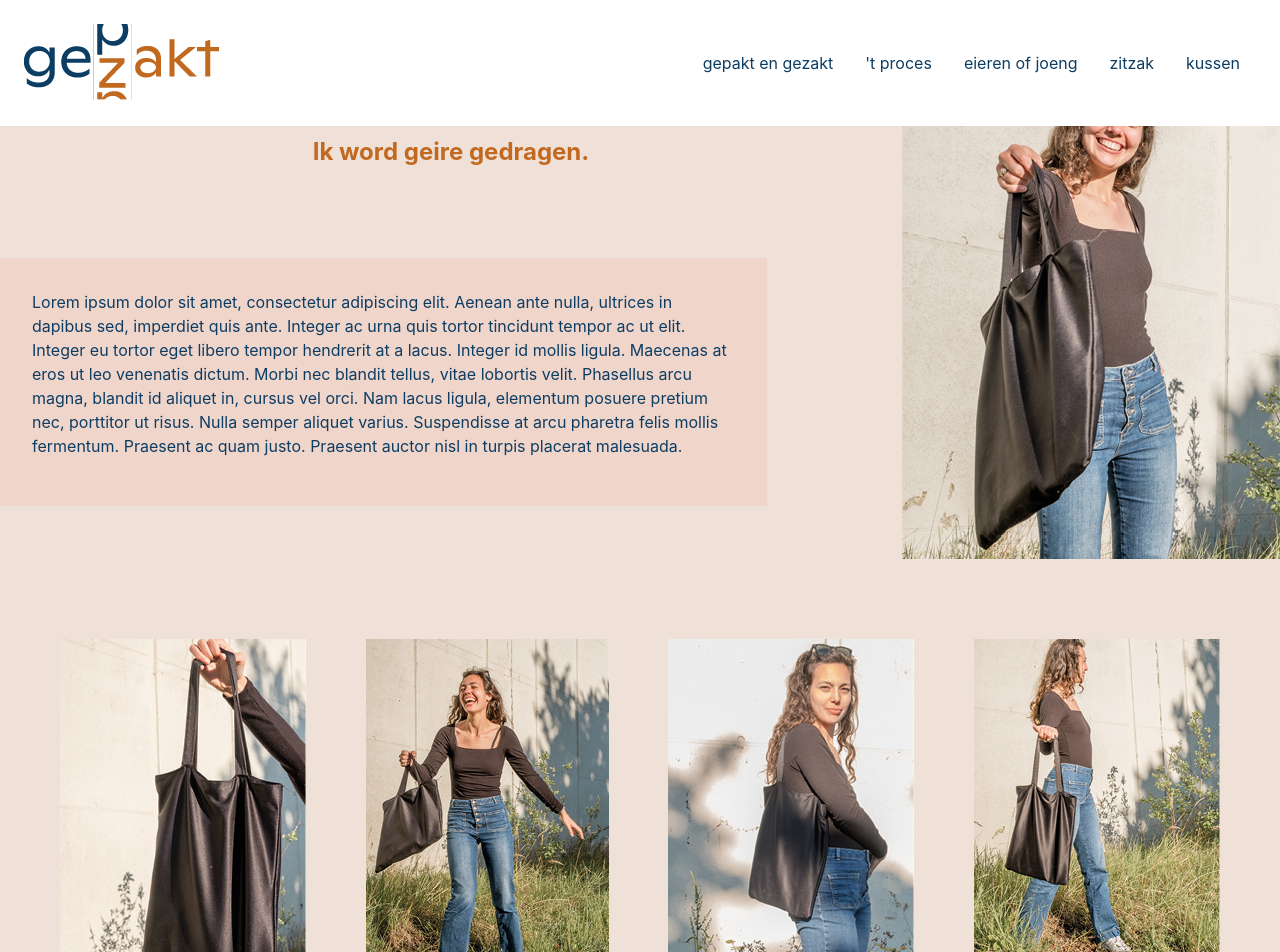
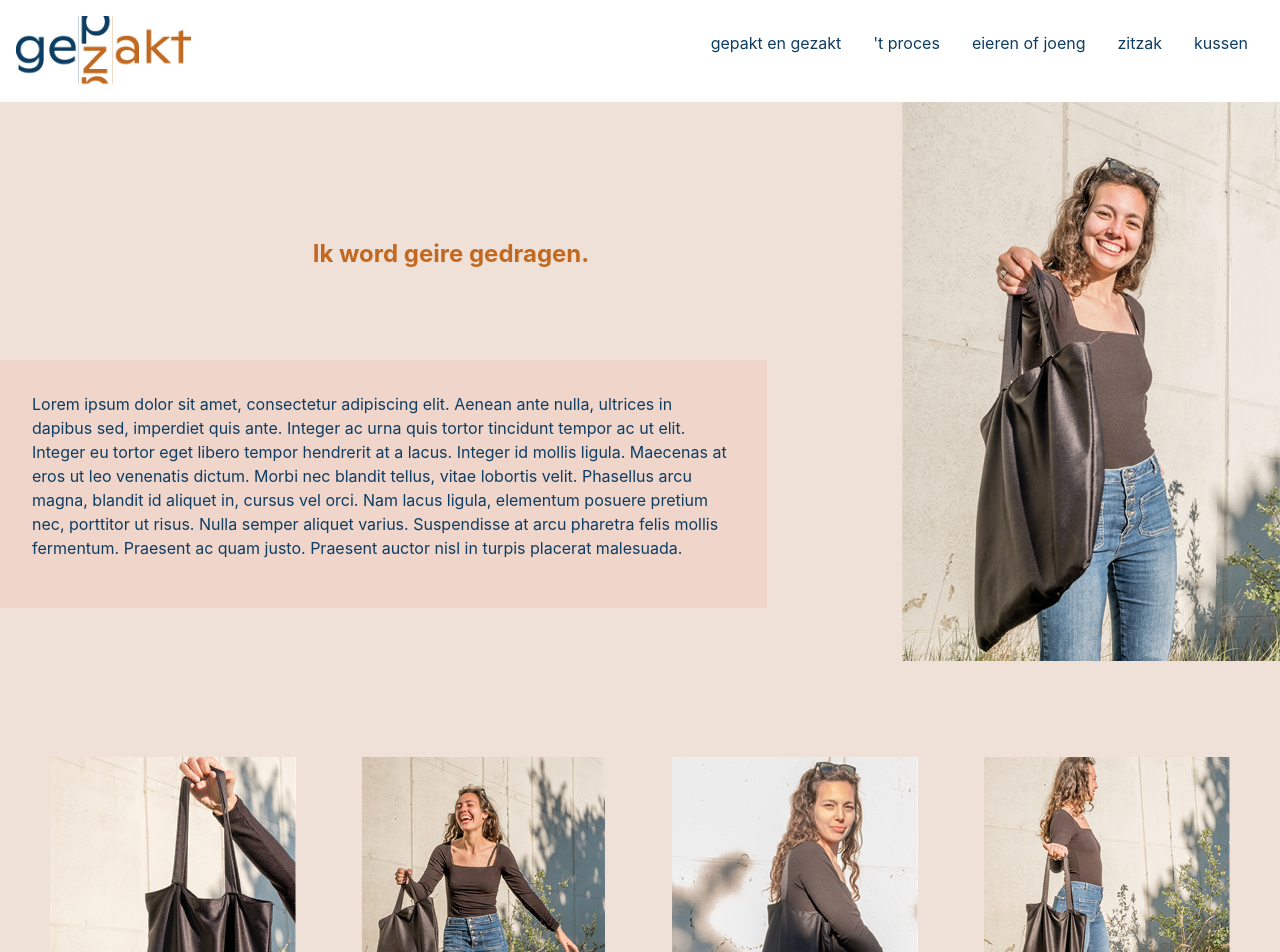
Before and after one commit to samdemaeyer/gepakt-en-gezakt, a React (Create React App) app: page / in a window 1280 px wide. Shown: the top 952 px of the page. Built offline with nearby package versions, Linux system fonts and the light colour scheme.

Commit message:
Add responsiveness

```diff
--- a/public/index.html
+++ b/public/index.html
@@ -15,6 +15,7 @@
       user's mobile device or desktop. See https://developers.google.com/web/fundamentals/web-app-manifest/
     -->
     <link rel="manifest" href="%PUBLIC_URL%/manifest.json" />
+    <link rel="stylesheet" href="https://cdnjs.cloudflare.com/ajax/libs/font-awesome/4.7.0/css/font-awesome.min.css">
     <!--
       Notice the use of %PUBLIC_URL% in the tags above.
       It will be replaced with the URL of the `public` folder during the build.
--- a/src/components/NavBar.js
+++ b/src/components/NavBar.js
@@ -1,20 +1,56 @@
 import React from 'react';
-import { scrollToAnchor } from '../utils/ScrollToAnchor';
 import './NavBar.scss';
 
-function NavBar() {
-  return (
-    <nav className="main-nav">
-      <img src="gepakt-en-gezakt/logo.png" alt="main-logo" />
-      <div className="nav-items">
-        <a href="#section-1" onClick={(e) => scrollToAnchor(e, 'section-1')} className="nav-item">gepakt en gezakt</a>
-        <a href="#section-2" onClick={(e) => scrollToAnchor(e, 'section-2')} className="nav-item">'t proces</a>
-        <a href="#" className="nav-item">eieren of joeng</a>
-        <a href="#" className="nav-item">zitzak</a>
-        <a href="#" className="nav-item">kussen</a>
-      </div>
-    </nav>
-  )
+class NavBar extends React.Component {
+  constructor() {
+    super(...arguments);
+    this.state = { isOpen: false };
+  }
+
+  scrollToAnchor = (e, id) => {
+    e.preventDefault();
+    document.getElementById(id).scrollIntoView({ behavior: 'smooth', block: "end", inline: "nearest" });
+    this.setState({ isOpen: false });
+  }
+
+
+  render() {
+    return (
+      <nav className={`main-nav ${this.state.isOpen ? 'is-open' : ''}`} id="nav-bar">
+        <img src="/gepakt-en-gezakt/logo.png" alt="main-logo" className="main-logo" />
+        <ul className="nav-items">
+          <li>
+            <a href="#section-1" onClick={(e) => this.scrollToAnchor(e, 'section-1')} className="nav-item">
+              gepakt en gezakt
+            </a>
+          </li>
+          <li>
+            <a href="#section-2" onClick={(e) => this.scrollToAnchor(e, 'section-2')} className="nav-item">
+              't proces
+            </a>
+          </li>
+          <li>
+            <a href="#" className="nav-item">
+              eieren of joeng
+            </a>
+          </li>
+          <li>
+            <a href="#" className="nav-item">
+              zitzak
+            </a>
+          </li>
+          <li>
+            <a href="#" className="nav-item">
+              kussen
+            </a>
+          </li>
+        </ul>
+        <button type="button" className="menu-toggle" onClick={(e) => this.setState({ isOpen: !this.state.isOpen })}>
+          <i className="fa fa-bars"></i>
+        </button>
+      </nav>
+    );
+  }
 }
 
 export default NavBar;
--- a/src/components/NavBar.scss
+++ b/src/components/NavBar.scss
@@ -1,17 +1,84 @@
+@import '../styles/variables';
+
 .main-nav {
   display: flex;
   justify-content: space-between;
-  padding: 1.5rem;
+  padding: 1rem;
   position: fixed;
+  top: 0;
   width: 100vw;
-  background: white;
+  background: $white;
+  height: $nav-bar-height;
+
+  .main-logo {
+    height: $main-logo-height;
+  }
 
   .nav-items {
     display: flex;
     align-items: center;
 
+    li {
+      list-style: none;
+    }
+
     .nav-item {
       margin: 0 1rem;
     }
   }
+
+  .menu-toggle {
+    display: none;
+    background: none;
+    border: none;
+    font-size: 1.5rem;
+  }
+
+  @media only screen and (max-width: $media-breakpoint-medium) {
+    height: $nav-bar-height-small;
+
+    .main-logo {
+      height: $main-logo-height-small;
+    }
+
+    .menu-toggle {
+      display: block;
+    }
+
+    &.is-open {
+      border-bottom: 1px solid;
+
+      .nav-items {
+        display: block;
+      }
+    }
+
+    .nav-items {
+      display: block;
+      position: absolute;
+      top: $nav-bar-height-small;
+      width: 100vw;
+      left: 0;
+      padding-left: 0;
+      background-color: $white;
+      display: none;
+
+      &.is-open {
+        display: none;
+      }
+
+      li {
+        border-bottom: 1px solid;
+
+        &:hover {
+          background-color: $bg-light;
+        }
+      }
+
+      .nav-item {
+        padding: 1rem 0;
+        display: block;
+      }
+    }
+  }
 }
--- a/src/sections/Section1.js
+++ b/src/sections/Section1.js
@@ -19,13 +19,15 @@ function Section1() {
             </p>
           </article>
         </div>
-        <img src="gepakt-en-gezakt/section-1/girl-holding-bag.png" alt="Girl olding a bag" />
+        <div className="img-right">
+          <img src="/gepakt-en-gezakt/section-1/girl-holding-bag.png" alt="Girl olding a bag" />
+        </div>
       </section>
       <section className="section bg-light img-wrapper">
-        <img src="gepakt-en-gezakt/section-1/bag.jpg" alt="gril"/>
-        <img src="gepakt-en-gezakt/section-1/girl-holding-bag-1.jpg" alt="gril"/>
-        <img src="gepakt-en-gezakt/section-1/girl-waring-bag.jpg" alt="gril"/>
-        <img src="gepakt-en-gezakt/section-1/girl-holding-bag-2.jpg" alt="gril"/>
+        <img className="section-img-small" src="/gepakt-en-gezakt/section-1/bag.jpg" alt="bag"/>
+        <img className="section-img-small" src="/gepakt-en-gezakt/section-1/girl-holding-bag-1.jpg" alt="girl holding bag"/>
+        <img className="section-img-small" src="/gepakt-en-gezakt/section-1/girl-waring-bag.jpg" alt="girl waring bag on shoulder"/>
+        <img className="section-img-small" src="/gepakt-en-gezakt/section-1/girl-holding-bag-2.jpg" alt="girl holding bag"/>
       </section>
     </>
   );
--- a/src/sections/Section1.scss
+++ b/src/sections/Section1.scss
@@ -25,10 +25,16 @@
   display: flex;
   justify-content: space-evenly;
   padding-top: 5rem;
+  flex-wrap: wrap;
 
-  @media only screen and (max-width: 1180px) {
-    img {
-      width: 20%;
-    }
+  .section-img-small {
+    margin: 1rem;
   }
 }
+
+
+@media only screen and (max-width: $media-breakpoint-small) {
+  .img-right {
+    display: none;;
+  }
+}
--- a/src/sections/Section2.scss
+++ b/src/sections/Section2.scss
@@ -1,4 +1,4 @@
-// @import '../styles/variables';
+@import '../styles/variables';
 
 #section-2 {
   display: flex;
@@ -6,6 +6,8 @@
 
   .section-title {
     padding: 2rem;
+    width: 100%;
+    text-align: center;
   }
 
   .section-article {
@@ -16,4 +18,19 @@
       padding: 1rem 2rem;
     }
   }
+
+  @media only screen and (max-width: $media-breakpoint-small) {
+    flex-direction: column;
+    align-items: flex-end;
+
+    .section-article {
+      max-width: 85%;
+    }
+  }
+
+  @media only screen and (max-width: $media-breakpoint-xs) {
+    .section-article {
+      flex-direction: column;
+    }
+  }
 }
--- a/src/styles/_variables.scss
+++ b/src/styles/_variables.scss
@@ -30,3 +30,13 @@ $link-hover-color: darken($link-color, 15%);
 $link-hover-decoration: underline;
 
 $section-title-color: rgb(194, 105, 33);
+$main-logo-height: 70px;
+$main-logo-height-small: 50px;
+
+$nav-bar-height: calc(#{$main-logo-height} + 2rem);
+$nav-bar-height-small: calc(#{$main-logo-height-small} + 2rem);
+
+// media size
+$media-breakpoint-xs: 585px;
+$media-breakpoint-small: 740px;
+$media-breakpoint-medium: 820px;
--- a/src/styles/index.scss
+++ b/src/styles/index.scss
@@ -5,6 +5,10 @@
 
 * {
   color: $primary;
+}
+
+body {
+  padding-top: $nav-bar-height;
 }
 
 .bg-light {
@@ -23,3 +27,10 @@
 .section {
   padding-bottom: 5rem;
 }
+
+
+@media only screen and (max-width: $media-breakpoint-medium) {
+  body {
+    padding-top: $nav-bar-height-small;
+  }
+}
--- a/src/utils/ScrollToAnchor.js
+++ /dev/null
@@ -1,4 +0,0 @@
-export function scrollToAnchor(e, id) {
-  e.preventDefault();
-  document.getElementById(id).scrollIntoView({ behavior: 'smooth' });
-}
```
